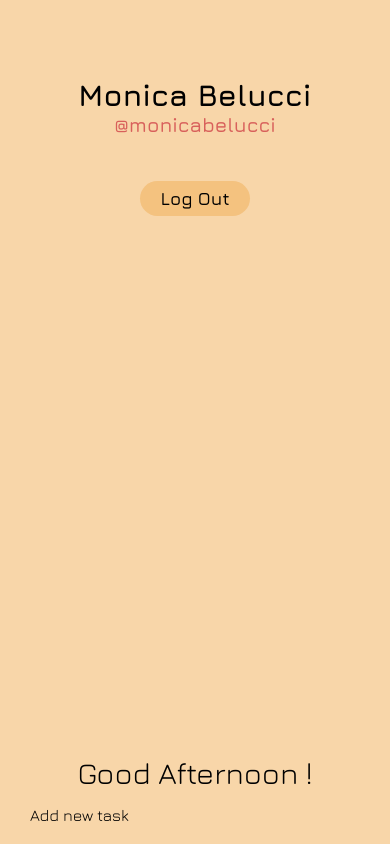
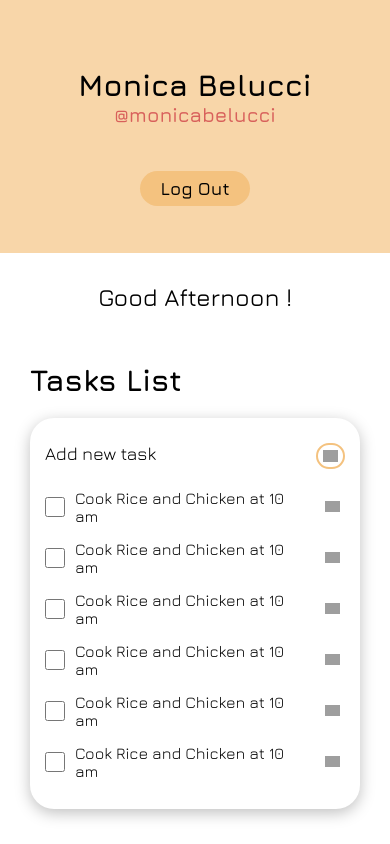
Before and after one commit to KirillKazakoff/mobxTodo, a React app: page / in a window 390 px wide. Built offline with nearby package versions, Linux system fonts and the light colour scheme; grey boxes are pictures that could not be loaded.

Commit message:
mobile styles implemented

```diff
--- a/src/app/components/Routes/MainRoute.tsx
+++ b/src/app/components/Routes/MainRoute.tsx
@@ -2,7 +2,7 @@ import React from 'react';
 
 export default function MainRoute() {
     return (
-        <section className='main main-auth'>
+        <section className='main main-app'>
             <header className='header header-app framed'>
                 <div className='title-container'>
                     <span className='title title-name text--block'>Monica Belucci</span>
@@ -12,15 +12,128 @@ export default function MainRoute() {
                     Log Out
                 </button>
             </header>
-            <main className='content framed'>
-                <div className='title-container'>
-                    <span className='title'>Good Afternoon !</span>
-                </div>
+            <main className='content content-app framed'>
+                <span className='title title-time'>Good Afternoon !</span>
+
                 <form className='form form-tasks'>
+                    <span className='form-tasks__title'>Tasks List</span>
                     <div className='form-tasks__container'>
                         <header className='form-tasks__header'>
-                            <span className='form-tasks__title'>Add new task</span>
+                            <span className='form-tasks__header-desc'>Add new task</span>
+                            <button type='button' className='btn btn-add'>
+                                <img
+                                    src='./svg/plus.svg'
+                                    alt='add-icon'
+                                    className='svg svg-add'
+                                />
+                            </button>
                         </header>
+                        <ul className='todos'>
+                            <li className='todo'>
+                                <input className='todo__checkbox' type='checkbox' />
+                                <span className='todo__desc'>
+                                    Cook Rice and Chicken at 10 am
+                                </span>
+                                <button type='button' className='btn btn-remove'>
+                                    <img
+                                        src='./svg/remove.svg'
+                                        alt='remove-icon'
+                                        className='svg svg-remove'
+                                    />
+                                </button>
+                            </li>
+                            <li className='todo'>
+                                <input className='todo__checkbox' type='checkbox' />
+                                <span className='todo__desc'>
+                                    Cook Rice and Chicken at 10 am
+                                </span>
+                                <button type='button' className='btn btn-remove'>
+                                    <img
+                                        src='./svg/remove.svg'
+                                        alt='remove-icon'
+                                        className='svg svg-remove'
+                                    />
+                                </button>
+                            </li>
+                            <li className='todo'>
+                                <input className='todo__checkbox' type='checkbox' />
+                                <span className='todo__desc'>
+                                    Cook Rice and Chicken at 10 am
+                                </span>
+                                <button type='button' className='btn btn-remove'>
+                                    <img
+                                        src='./svg/remove.svg'
+                                        alt='remove-icon'
+                                        className='svg svg-remove'
+                                    />
+                                </button>
+                            </li>
+                            <li className='todo'>
+                                <input className='todo__checkbox' type='checkbox' />
+                                <span className='todo__desc'>
+                                    Cook Rice and Chicken at 10 am
+                                </span>
+                                <button type='button' className='btn btn-remove'>
+                                    <img
+                                        src='./svg/remove.svg'
+                                        alt='remove-icon'
+                                        className='svg svg-remove'
+                                    />
+                                </button>
+                            </li>
+                            <li className='todo'>
+                                <input className='todo__checkbox' type='checkbox' />
+                                <span className='todo__desc'>
+                                    Cook Rice and Chicken at 10 am
+                                </span>
+                                <button type='button' className='btn btn-remove'>
+                                    <img
+                                        src='./svg/remove.svg'
+                                        alt='remove-icon'
+                                        className='svg svg-remove'
+                                    />
+                                </button>
+                            </li>
+                            <li className='todo'>
+                                <input className='todo__checkbox' type='checkbox' />
+                                <span className='todo__desc'>
+                                    Cook Rice and Chicken at 10 am
+                                </span>
+                                <button type='button' className='btn btn-remove'>
+                                    <img
+                                        src='./svg/remove.svg'
+                                        alt='remove-icon'
+                                        className='svg svg-remove'
+                                    />
+                                </button>
+                            </li>
+                            <li className='todo'>
+                                <input className='todo__checkbox' type='checkbox' />
+                                <span className='todo__desc'>
+                                    Cook Rice and Chicken at 10 am
+                                </span>
+                                <button type='button' className='btn btn-remove'>
+                                    <img
+                                        src='./svg/remove.svg'
+                                        alt='remove-icon'
+                                        className='svg svg-remove'
+                                    />
+                                </button>
+                            </li>
+                            <li className='todo'>
+                                <input className='todo__checkbox' type='checkbox' />
+                                <span className='todo__desc'>
+                                    Cook Rice and Chicken at 10 am
+                                </span>
+                                <button type='button' className='btn btn-remove'>
+                                    <img
+                                        src='./svg/remove.svg'
+                                        alt='remove-icon'
+                                        className='svg svg-remove'
+                                    />
+                                </button>
+                            </li>
+                        </ul>
                     </div>
                 </form>
             </main>
--- a/src/scss/_layout.scss
+++ b/src/scss/_layout.scss
@@ -33,24 +33,27 @@ body {
         margin-right: auto;
         margin-top: 30px;
     }
-}
+    &-add {
+        @include content-center();
 
-// main
-.main {
-    padding-top: 20px;
-    padding-bottom: 20px;
-    background-color: var(--yellow-lighter);
-    height: 100vh;
-    &-welcome {
-        @include content-center();
+        border-radius: 50px;
+        border: 2px solid var(--yellow);
+        padding: 5px;
     }
-    &-auth {
-        @include content-center();
+    &-remove {
+        margin-left: auto;
+        margin-right: 5px;
     }
 }
 
-.content {
-    width: 100%;
+// svg
+.svg {
+    &-add {
+        width: 15px;
+    }
+    &-remove {
+        width: 15px;
+    }
 }
 
 // text
@@ -92,6 +95,36 @@ body {
     &-name {
         font-weight: 700;
     }
+    &-time {
+        font-size: 24px;
+        font-weight: 400;
+        text-align: center;
+        display: block;
+        padding-top: 30px;
+        padding-bottom: 30px;
+    }
+}
+
+// main
+.main {
+    height: 100vh;
+
+    &-welcome {
+        @include content-center-column();
+        background-color: var(--yellow-lighter);
+        padding-top: 20px;
+        padding-bottom: 20px;
+    }
+    &-auth {
+        @include content-center-column();
+        background-color: var(--yellow-lighter);
+        padding-top: 20px;
+        padding-bottom: 20px;
+    }
+    &-app {
+        @include content-center-column();
+        background-color: #fff;
+    }
 }
 
 // header
@@ -101,12 +134,44 @@ body {
         margin-top: auto;
     }
     &-app {
-        @include content-center();
+        @include content-center-column();
         width: 100%;
         min-height: 30vh;
 
         background-color: var(--yellow-lighter);
-        margin-bottom: auto;
+        padding-top: 20px;
+    }
+}
+
+// .content
+.content {
+    width: 100%;
+    &-app {
+        @include content-center-column();
+        margin-bottom: 35px;
+        flex: 1;
+    }
+}
+
+// footer
+.footer {
+    width: 100%;
+    margin-top: auto;
+
+    &-welcome {
+        margin-bottom: 60px;
+    }
+    &-app {
+        padding-bottom: 20px;
+    }
+    &__sign-in-container {
+        margin-top: 20px;
+        text-align: center;
+    }
+    &__sign-in-link {
+        padding-left: 5px;
+        color: var(--red);
+        font-weight: 700;
     }
 }
 
@@ -120,25 +185,6 @@ body {
 
     &--sm {
         max-width: 60%;
-    }
-}
-
-// footer
-.footer {
-    width: 100%;
-    margin-top: auto;
-
-    &-welcome {
-        margin-bottom: 60px;
-    }
-    &__sign-in-container {
-        margin-top: 20px;
-        text-align: center;
-    }
-    &__sign-in-link {
-        padding-left: 5px;
-        color: var(--red);
-        font-weight: 700;
     }
 }
 
@@ -160,4 +206,47 @@ body {
     &-auth-login {
         margin-top: 70px;
     }
+    // tasks
+    &-tasks {
+        width: 100%;
+        margin-top: auto;
+    }
+    &-tasks__container {
+        margin-top: 20px;
+        padding: 25px 15px;
+        box-shadow: 0px 4px 15px rgba(0, 0, 0, 0.25);
+        border-radius: 24px;
+    }
+    &-tasks__title {
+        font-size: 30px;
+        font-weight: 700;
+    }
+    &-tasks__header {
+        display: flex;
+        justify-content: space-between;
+    }
+    &-tasks__header-desc {
+        font-size: 18px;
+    }
 }
+
+.todos {
+    margin-top: 20px;
+    max-height: 35vh;
+    min-height: 35vh;
+    overflow-y: scroll;
+    @include flex-column-gap(15px);
+}
+
+.todo {
+    display: flex;
+    column-gap: 10px;
+    align-items: center;
+    &__checkbox {
+        width: 20px;
+        height: 20px;
+    }
+    &__desc {
+        max-width: 70%;
+    }
+}
--- a/src/scss/abstracts/_variables.scss
+++ b/src/scss/abstracts/_variables.scss
@@ -38,9 +38,13 @@ $xxl: 1268px;
 
 @mixin content-center {
     display: flex;
-    flex-direction: column;
     justify-content: center;
     align-items: center;
+}
+
+@mixin content-center-column {
+    @include content-center();
+    flex-direction: column;
 }
 
 @mixin margin {
```
Also changed, not shown: src/svg/remove.svg (renamed from src/img/remove.svg).
